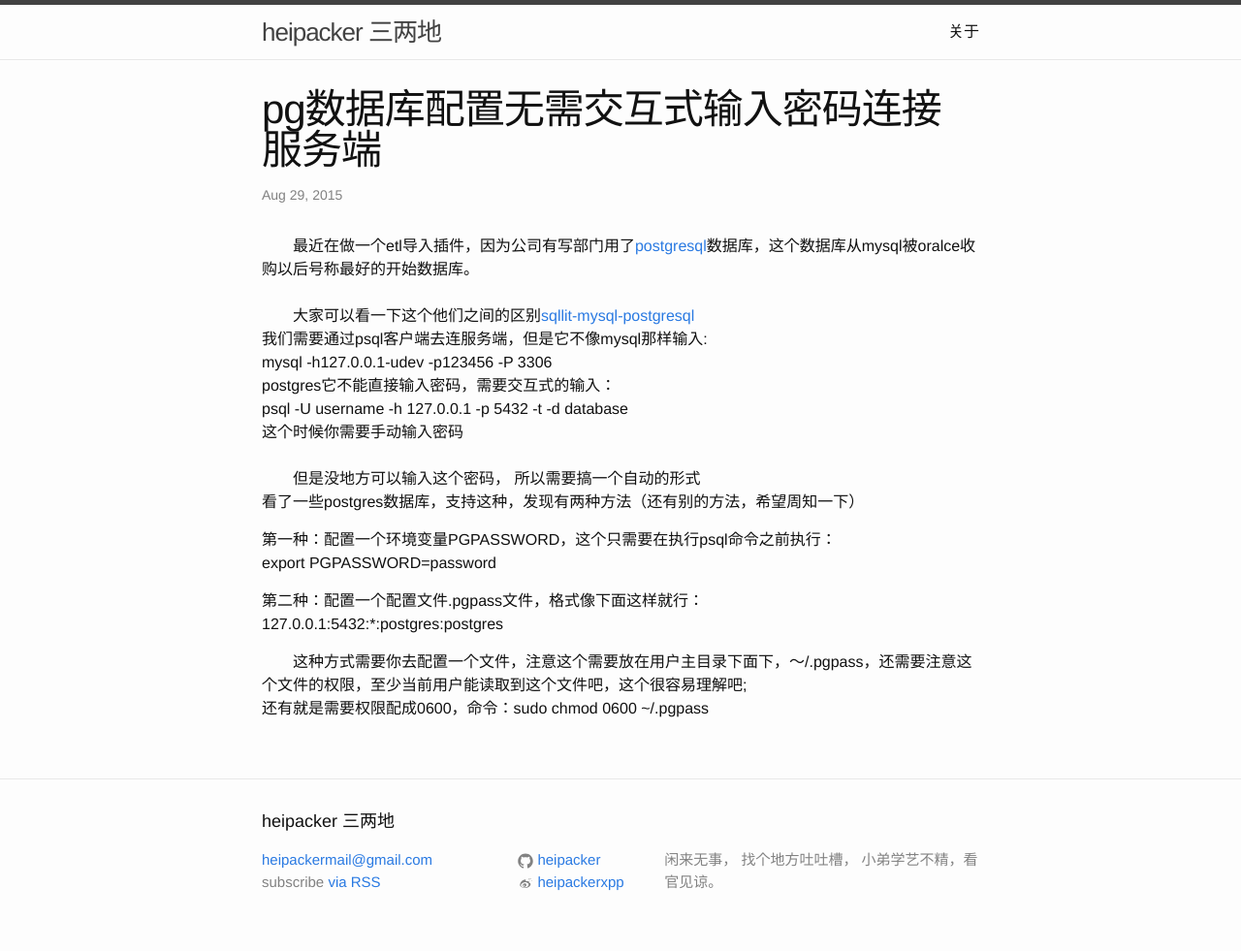
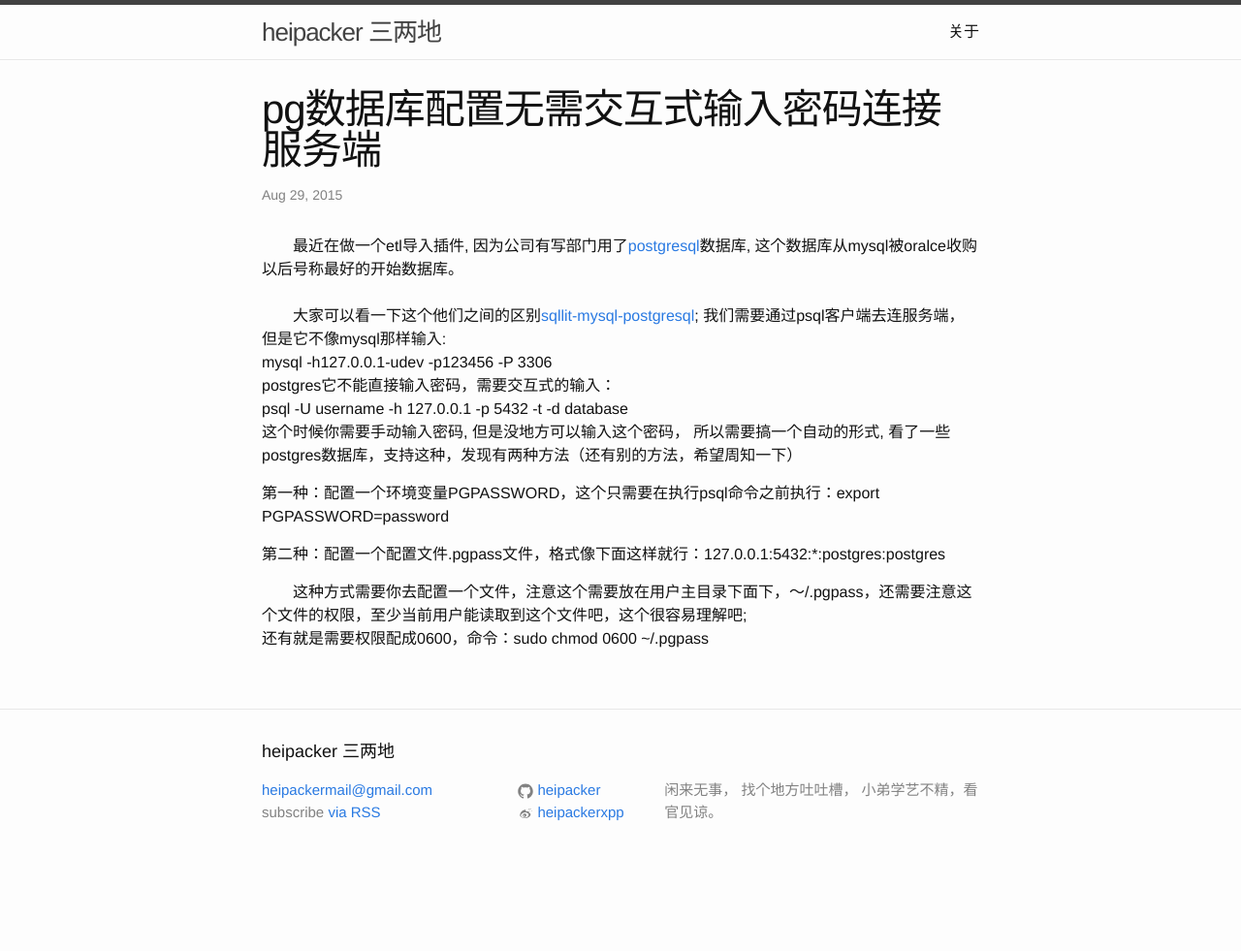
Before and after one commit to heipacker/heipacker.github.io, a Jekyll site: the page built from _posts/2015-08-29-learn-postgresql-no-password.markdown, in a window 1280 px wide. Shown: the whole page at 97% size. Built offline with Jekyll 4.4.1, drawn with Linux system fonts in a browser that asks for light colours; after the commit the page ends 909 px from its top, so only the background shows below that.

Commit message:
修改文档格式

```diff
--- a/_posts/2015-08-29-learn-postgresql-no-password.markdown
+++ b/_posts/2015-08-29-learn-postgresql-no-password.markdown
@@ -6,24 +6,17 @@
 tags: 技术
 ---
 
-&emsp;&emsp;最近在做一个etl导入插件，因为公司有写部门用了[postgresql]数据库，这个数据库从mysql被oralce收购以后号称最好的开始数据库。<br/>
+&emsp;&emsp;最近在做一个etl导入插件, 因为公司有写部门用了[postgresql]数据库, 这个数据库从mysql被oralce收购以后号称最好的开始数据库。<br/>
 <br/>
-&emsp;&emsp;大家可以看一下这个他们之间的区别[sqllit-mysql-postgresql]<br/>
-我们需要通过psql客户端去连服务端，但是它不像mysql那样输入:<br/>
+&emsp;&emsp;大家可以看一下这个他们之间的区别[sqllit-mysql-postgresql]; 我们需要通过psql客户端去连服务端，但是它不像mysql那样输入:<br/>
 mysql -h127.0.0.1-udev -p123456 -P 3306 <br/>
 postgres它不能直接输入密码，需要交互式的输入：<br/>
 psql -U username -h 127.0.0.1 -p 5432 -t -d database<br/>
-这个时候你需要手动输入密码
-<br/>
-<br/>
-&emsp;&emsp;但是没地方可以输入这个密码， 所以需要搞一个自动的形式<br/>
-看了一些postgres数据库，支持这种，发现有两种方法（还有别的方法，希望周知一下）<br/>
+这个时候你需要手动输入密码, 但是没地方可以输入这个密码， 所以需要搞一个自动的形式,  看了一些postgres数据库，支持这种，发现有两种方法（还有别的方法，希望周知一下）<br/>
 
-第一种：配置一个环境变量PGPASSWORD，这个只需要在执行psql命令之前执行：<br/>
-export PGPASSWORD=password
+第一种：配置一个环境变量PGPASSWORD，这个只需要在执行psql命令之前执行：export PGPASSWORD=password
 
-第二种：配置一个配置文件.pgpass文件，格式像下面这样就行：<br/>
-127.0.0.1:5432:\*:postgres:postgres <br/>
+第二种：配置一个配置文件.pgpass文件，格式像下面这样就行：127.0.0.1:5432:\*:postgres:postgres <br/>
 
 &emsp;&emsp;这种方式需要你去配置一个文件，注意这个需要放在用户主目录下面下，～/.pgpass，还需要注意这个文件的权限，至少当前用户能读取到这个文件吧，这个很容易理解吧;<br/>
 还有就是需要权限配成0600，命令：sudo chmod 0600 ~/.pgpass
```
